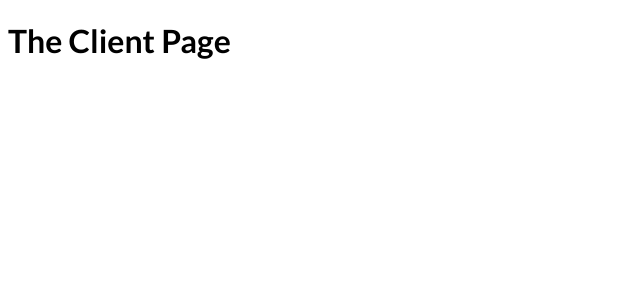
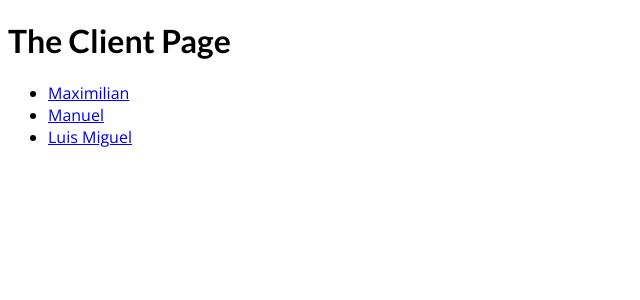
Before and after one commit to lmdelgallego/react-course, a Next.js app: page /clients in a window 1280 px wide. Shown: the top 300 px of the page, without its empty margins (0-640 px from the left). Built offline with nearby package versions, Linux system fonts and the light colour scheme.

Commit message:
✨ S3.62. Navigating To Dynamic Routes

```diff
--- a/pages/clients/index.js
+++ b/pages/clients/index.js
@@ -1,9 +1,31 @@
-import React from 'react';
+import Link from 'next/link';
 
 const ClientsPage = () => {
+  const clients = [
+    {
+      name: 'Maximilian',
+      id: 'max',
+    },
+    {
+      name: 'Manuel',
+      id: 'manu',
+    },
+    {
+      name: 'Luis Miguel',
+      id: 'luismi',
+    },
+  ];
+
   return (
     <div>
       <h1>The Client Page</h1>
+      <ul>
+        {clients.map((client) => (
+          <li key={client.id} test-id={`link-client-${client.id}`}>
+            <Link href={`/clients/${client.id}`}>{client.name}</Link>
+          </li>
+        ))}
+      </ul>
     </div>
   );
 };
```
